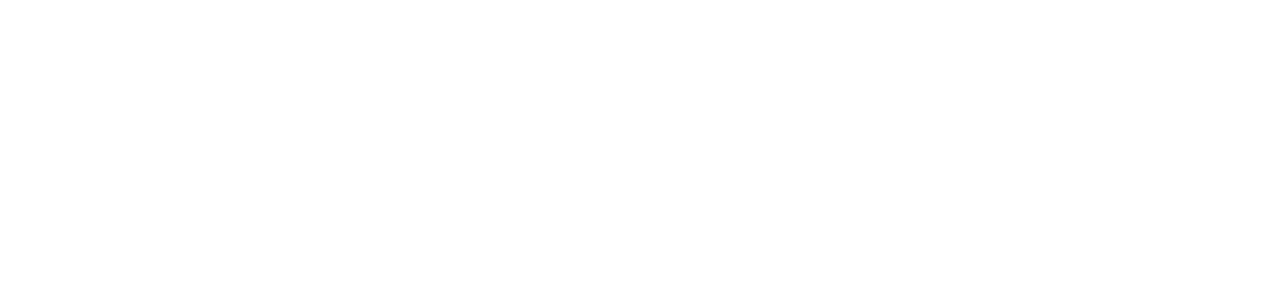
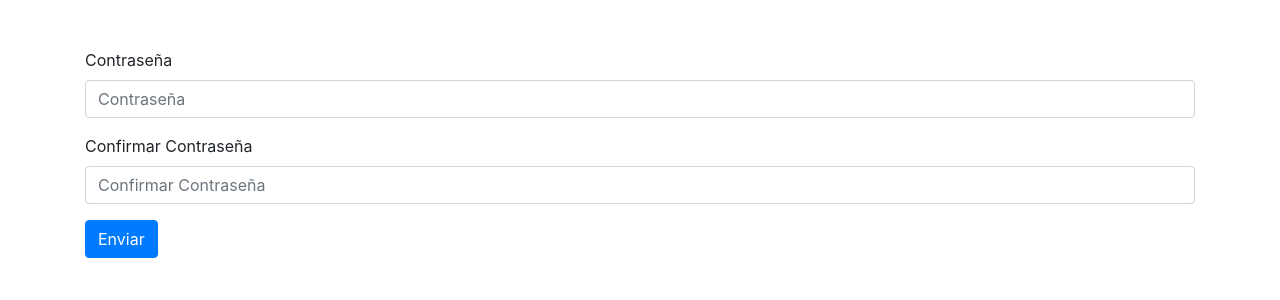
Before and after one commit to colmenadeideas/BS-AC, a React (Create React App) app in the folder frontend/: page /authenticate/1/1 in a window 1280 px wide. Shown: the top 300 px of the page. Built offline with nearby package versions, Linux system fonts and the light colour scheme.

Commit message:
vista confirm pass

```diff
--- a/frontend/src/Router.js
+++ b/frontend/src/Router.js
@@ -3,6 +3,7 @@
 
 import Landing from './components/Landing/Landing'
 import Login from './components/Login/Login'
+import ConfirmPass from './components/Login/ConfirmPass'
 import Logout from './components/Logout/Logout'
 
 import Dashboard from './components/Dashboard/Dashboard'
@@ -30,6 +31,7 @@
             <Switch>
                 <Route exact path="/" component={Landing} />
                 <Route exact path="/login" component={Login} />
+                <Route exact path="/authenticate/:id/:mail" component={ConfirmPass} />
                 <Route exact path="/logout" component={Logout} />
 
                 <Route exact path="/dashboard" component={Dashboard} />
--- /dev/null
+++ b/frontend/src/components/Login/ConfirmPass.js
@@ -0,0 +1,29 @@
+import React from 'react';
+
+const ConfirmPass = () => {
+
+    const handleSubmit = (e) => {
+        e.preventDefault()
+        console.log("nueva contrasena");
+    }
+
+    return (
+        <>
+            <div className="mt-5">
+                <form onSubmit={handleSubmit}>
+                    <div className="form-group">
+                        <label for="inputPass">Contraseña</label>
+                        <input type="password" className="form-control" id="inputPass" placeholder="Contraseña"/>
+                    </div>
+                    <div className="form-group">
+                        <label for="inputConfirmPass">Confirmar Contraseña</label>
+                        <input type="password" className="form-control" id="inputConfirmPass" placeholder="Confirmar Contraseña"/>
+                    </div>
+                    <button type="submit" class="btn btn-primary">Enviar</button>
+                </form>
+            </div>
+        </>
+    );
+}
+
+export default ConfirmPass;
```
